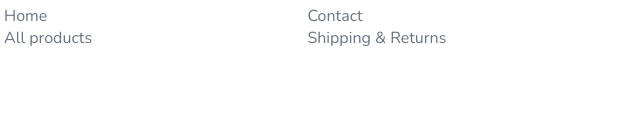
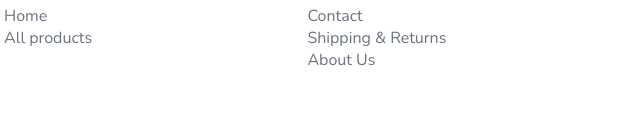
Before and after one commit to LoomCraft/devloomcraft, a plain HTML site: page index.html in a window 1280 px wide. Shown: the part 751-874 px from the top of the page, 636-1276 px from the left. Drawn offline with nearby package versions, Linux system fonts and the light colour scheme.

Commit message:
Added About us to footer menu

```diff
--- a/footer.html
+++ b/footer.html
@@ -18,6 +18,7 @@
         <div class="spacer-8"></div>
         <a href="contact.html">Contact</a><br/>
         <a href="contact.html">Shipping & Returns</a><br/>
+        <a href="about.html">About Us</a><br/>
       </div>
     </div>
   </footer>
```
